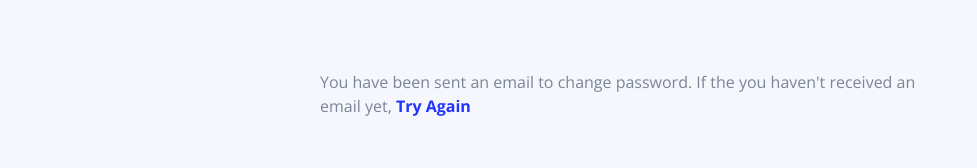
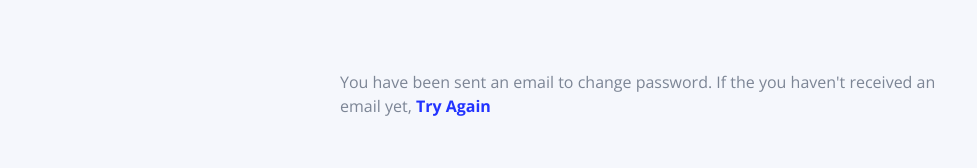
Before and after one commit to justBboy/pk-glopak-limited, a Next.js app: page /auth/ForgotPassword in a window 1280 px wide. Shown: the part 156-324 px from the top of the page, without its empty margins (0-977 px from the left). Built offline with nearby package versions, Linux system fonts and the light colour scheme.

Commit message:
fix: forgot password text padding

```diff
--- a/pages/auth/ForgotPassword.js
+++ b/pages/auth/ForgotPassword.js
@@ -30,7 +30,7 @@ export default function ForgotPassword(){
             <main>
                 <Navbar />
                 <div className="container mx-auto py-[150px] flex flex-col items-center">
-                    <p className="text-md font-normal text-left text-text-light w-full sm:w-1/2">
+                    <p className="text-md font-normal text-left text-text-light w-full sm:w-1/2 px-5">
                         You have been sent an email to change password.
                         If the you haven't received an email yet, <a href="#" className="text-[#23f] font-bold" onClick={handleForgot}>Try Again</a>
                     </p>
```
